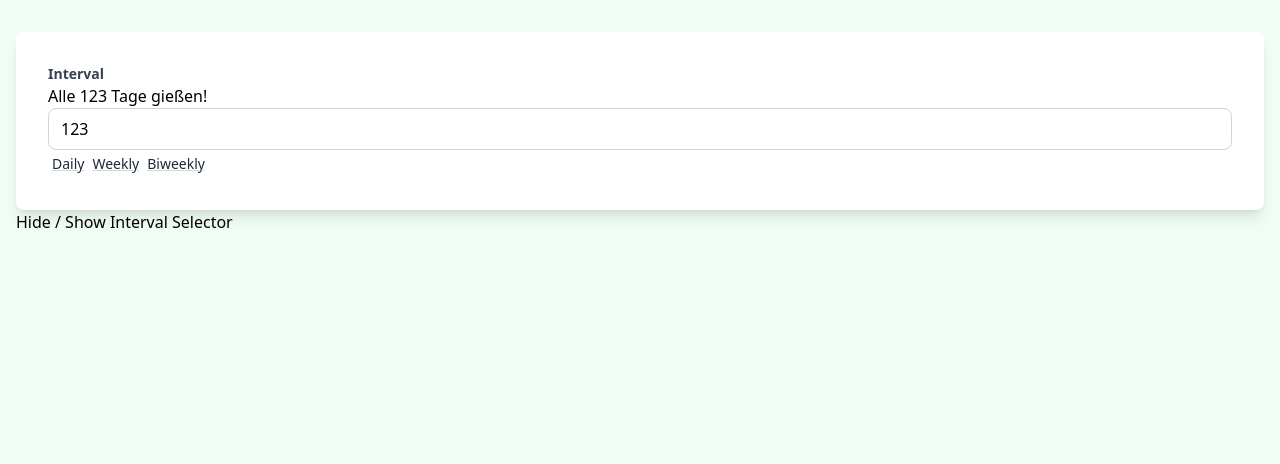
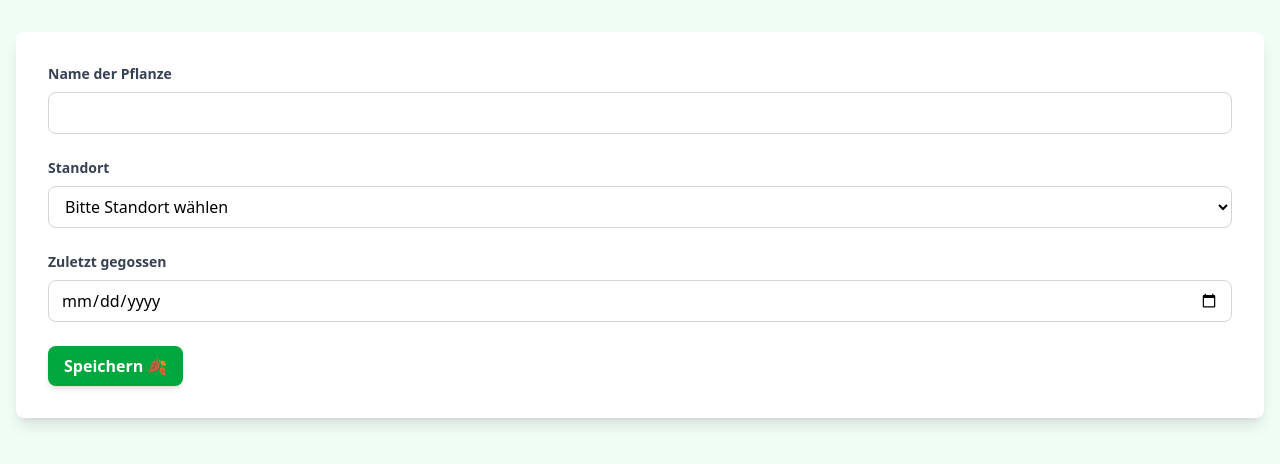
Before and after one commit to nilshartmann-workshops/2025-06-30-react, a React (Vite) app in the folder workspace/: page / in a window 1280 px wide. Shown: the top 464 px of the page. Built offline with nearby package versions, Linux system fonts and the light colour scheme.

Commit message:
10: Formular, erster Schritt

```diff
--- /dev/null
+++ b/workspace/AUFGABEN/10_form_basics.md
@@ -0,0 +1,53 @@
+# Formulare mit React Hook Form
+
+# Dateien
+
+- src/components/App.tsx
+- src/components/PlantForm.tsx (anlegen)
+
+# Aufgabe
+
+* Baue den ersten Schritt für ein Formular zum Anlegen neuer Pflanzen
+    * Ein paar Dinge lassen wir noch weg (z.B. Speichern, Fehlermeldungen anzeigen etc.). Das machen wir später.
+
+# Schritte
+
+1. Lege die Datei `PlantForm.tsx` an, in der du das Formular baust
+2. Beschreibe mit Zod das Objekt für den State unseres Formulars.
+    - `PlantFormState` soll dieselben Eigenschaften haben, wie `Plant`
+        - `id` brauchen wir nicht (wird auf dem Server beim Speichern vergeben und nicht im Formular eingegeben)
+        - `wateringInterval` brauchen wir noch nicht (unser `IntervalSelector`-Komponente integrieren wir später)
+    - Du kannst den Code für den bestehenden `Plant`-Typen einfach in
+      `PlantForm.tsx` kopieren und die beiden o.g. Properties entfernen
+3. Verwende `useForm` mit dem `zodResolver` für die Formularverwaltung mit dem `PlantFormState`
+4. Lege das Formular an
+    - Die Root-Komponente muss das `form`-Element sein
+    - Darin soll es Eingabemöglichkeiten geben für:
+        - `name` (normales `input`-Feld)
+        - `location` (`select`-Feld mit einigen ausgedachten Optionen, z.B. unterschiedliche Raum-Namen)
+        - `lastWatered` (`input`-Feld mit `type="date"`)
+    - Du kannst jedes der Felder in einem `div` wrappen, das die CSS-Klasse `FormControl` bekommt
+        - Dann sollte das Layout passen
+        - Du kannst außerdem in dem `div` die `label`-Komponente benutzen, um ein Label zu vergeben
+    - Verwende die `form.register`-Funktion, um die drei Textfelder in React Hook Form zu registrieren
+        - Besonderheit:
+            - Das Kalender-Feld liefert einen Leerstring als `value`, wenn kein Datum ausgewählt ist
+            - Unser `PlantFormState` erwartet aber `undefined`
+              _oder_ ein _gültiges` ISO-Datum (Leerstring) ist nicht erlaubt
+            - Du musst das Feld mit der Option `setValueAs` von `register` nach undefined
+              `konvertieren`, wenn der Wert ein Leerstring ist, z.B.
+                - `{...form.register("lastWatered", { setValueAs: (value) => (value === "" ? undefined : value) })}`
+    - Render einen `submit` Button (Du kannst für das Styling die CSS-Klasse `primary` angeben)
+    - Lege eine `handleSave` und `handleError`-Funktion in deiner Komponente an, und verwende diese als
+      `onSubmit`-Handler in deinem `form`-Element (mit `handleSubmit` von React Hook Form)
+        - Das "richtige" Speichern machen wir später. Im ersten Schritt reicht es, wenn du in `handleSave` und
+          `handleError` jeweils nur die Formulardaten bzw. die Fehler mit `console.log` auf die Konsole schreibst
+
+# Material
+
+- `useForm`: https://react-hook-form.com/docs/useform
+    - resolver: https://react-hook-form.com/docs/useform#resolver
+        - `zodResolver`: https://github.com/react-hook-form/resolvers?tab=readme-ov-file#zod
+    - `register`: https://react-hook-form.com/docs/useform/register
+        - siehe dort auch `setValueAs` für das ISO-Date-Field `lastWatered`
+    - `handleSubmit`: https://react-hook-form.com/docs/useform/handlesubmit
--- a/workspace/src/components/App.tsx
+++ b/workspace/src/components/App.tsx
@@ -3,6 +3,7 @@ import { Plant } from "../types.ts";
 import PlantCardList from "./PlantCardList.tsx";
 import IntervalSelector from "./IntervalSelector.tsx";
 import { useState } from "react";
+import PlantForm from "./PlantForm.tsx";
 
 const allPlants = [
   {
@@ -28,17 +29,19 @@ export default function App() {
   return (
     <div className={"AppContainer"}>
 
-      <form>
-        {intervalSelectorVisible ?
-          <IntervalSelector
-            intervalValue={wateringInterval}
-            onIntervalChange={ setWateringInterval }
-          />
-          : "Kein Selector heute :-("}
-      </form>
-      <button onClick={() => setIntervalSelectorVisible(!intervalSelectorVisible)}>
-        Hide / Show Interval Selector
-      </button>
+      <PlantForm />
+
+      {/*<form>*/}
+      {/*  {intervalSelectorVisible ?*/}
+      {/*    <IntervalSelector*/}
+      {/*      intervalValue={wateringInterval}*/}
+      {/*      onIntervalChange={ setWateringInterval }*/}
+      {/*    />*/}
+      {/*    : "Kein Selector heute :-("}*/}
+      {/*</form>*/}
+      {/*<button onClick={() => setIntervalSelectorVisible(!intervalSelectorVisible)}>*/}
+      {/*  Hide / Show Interval Selector*/}
+      {/*</button>*/}
 
       {/*<PlantCardList plants={allPlants} />*/}
       {/*<PlantCard*/}
--- /dev/null
+++ b/workspace/src/components/PlantForm.tsx
@@ -0,0 +1,61 @@
+import { z } from "zod/v4";
+import { useForm } from "react-hook-form";
+import { zodResolver } from "@hookform/resolvers/zod";
+
+const IsoDateOrUndefined = z
+  .string()
+  .transform((s) => (s === "" ? undefined : s))
+  .pipe(z.iso.date().optional());
+
+const PlantFormStateSchema = z.object({
+  name: z.string().nonempty(),
+  location: z.string().nonempty(),
+  // lastWatered: z.iso.date().optional(),
+  lastWatered: IsoDateOrUndefined,
+});
+type PlantFormState = z.infer<typeof PlantFormStateSchema>;
+
+export default function PlantForm() {
+  const form = useForm({
+    resolver: zodResolver(PlantFormStateSchema),
+  });
+
+  const handleSave = (data: PlantFormState) => {
+    console.log("DATA", data);
+  };
+
+  const handleError = (err: any) => {
+    console.log("Invalid form data", err);
+  };
+
+  return (
+    <form onSubmit={form.handleSubmit(handleSave, handleError)}>
+      <div className={"FormControl"}>
+        <label htmlFor={"plantName"}>Name der Pflanze</label>
+        <input id={"plantName"} {...form.register("name")} />
+      </div>
+
+      <div className={"FormControl"}>
+        <label>Standort</label>
+        <select {...form.register("location")}>
+          <option value={""}>Bitte Standort wählen</option>
+          <option value={"Wohnzimmer"}>Wohnzimmer</option>
+          <option value={"Schlafzimmer"}>Schlafzimmer</option>
+          <option value={"Bad"}>Bad</option>
+        </select>
+      </div>
+
+      <div className={"FormControl"}>
+        <label>Zuletzt gegossen</label>
+        <input
+          type={"date"}
+          {...form.register("lastWatered")}
+        />
+      </div>
+
+      <button type={"submit"} className={"primary"}>
+        Speichern 🍂
+      </button>
+    </form>
+  );
+}
```
